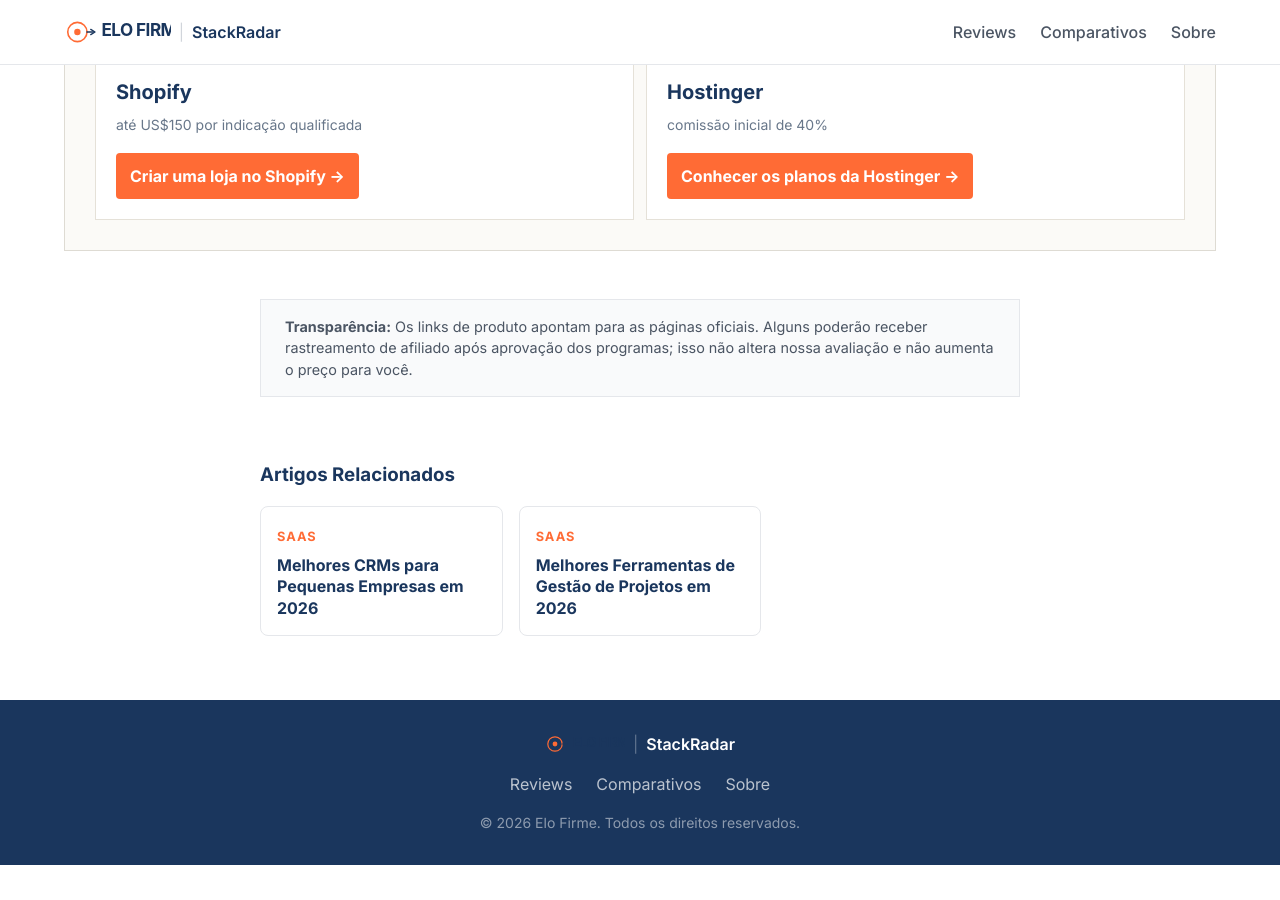
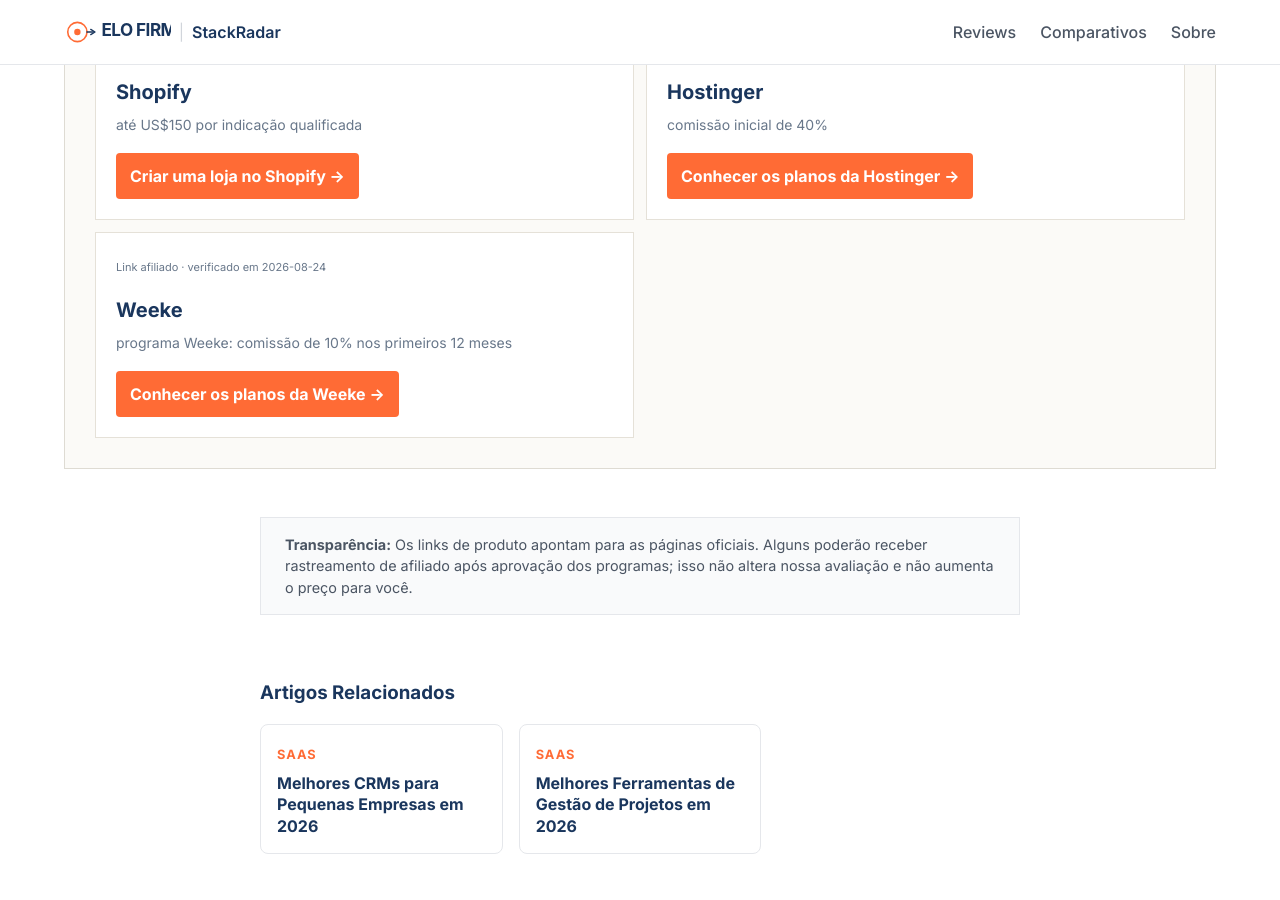
Before and after one commit to diegosouzafotografo-estrela/stackradar, a Jekyll site: the page built from _posts/2026-08-24-melhores-construtores-de-site.md, in a window 1280 px wide and 900 px high, scrolled down 7646 px. Built offline with Jekyll 4.4.1, drawn with Linux system fonts in a browser that asks for light colours; before the commit the page ends 8511 px from its top, so only the background shows below that.

Commit message:
feat: activate Weeke affiliate offer

```diff
--- a/_data/affiliate-catalog.yml
+++ b/_data/affiliate-catalog.yml
@@ -98,3 +98,14 @@
   network: Direto
   evidence: "comissão inicial de 40%"
   verified_on: 2026-08-23
+
+- key: weeke
+  article: /saas/construtores/melhores-construtores-de-site/
+  product_url: https://weeke.com.br/
+  affiliate_application: https://weeke.com.br/afiliados/
+  affiliate_url: https://central.weeke.com.br/aff.php?aff=48
+  cta: "Conhecer os planos da Weeke →"
+  status: active
+  network: Direto
+  evidence: "programa Weeke: comissão de 10% nos primeiros 12 meses"
+  verified_on: 2026-08-24
```
